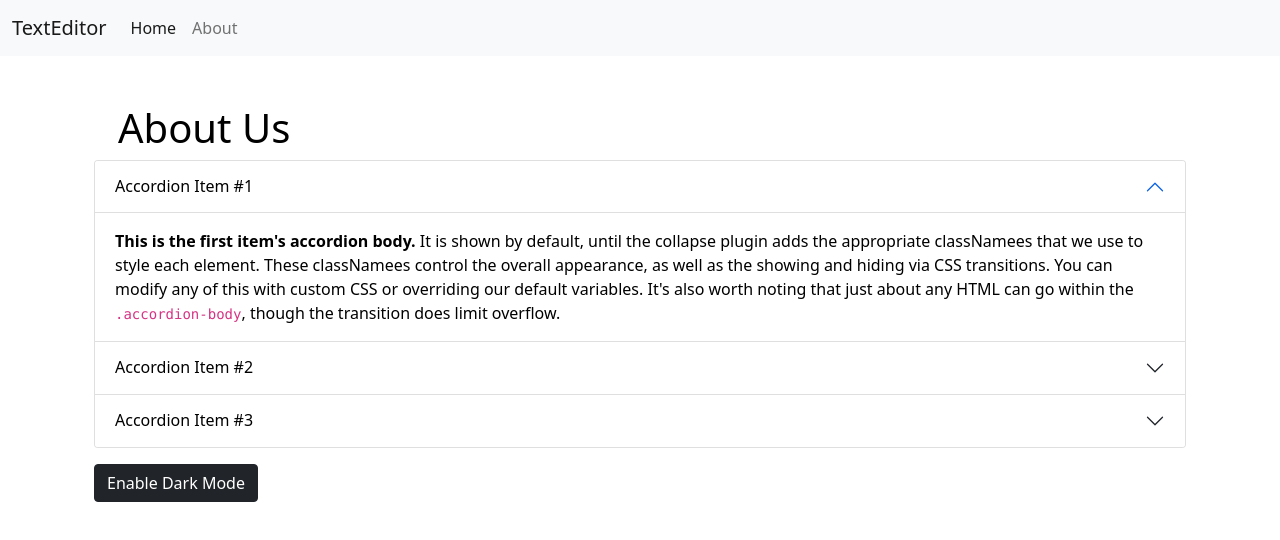
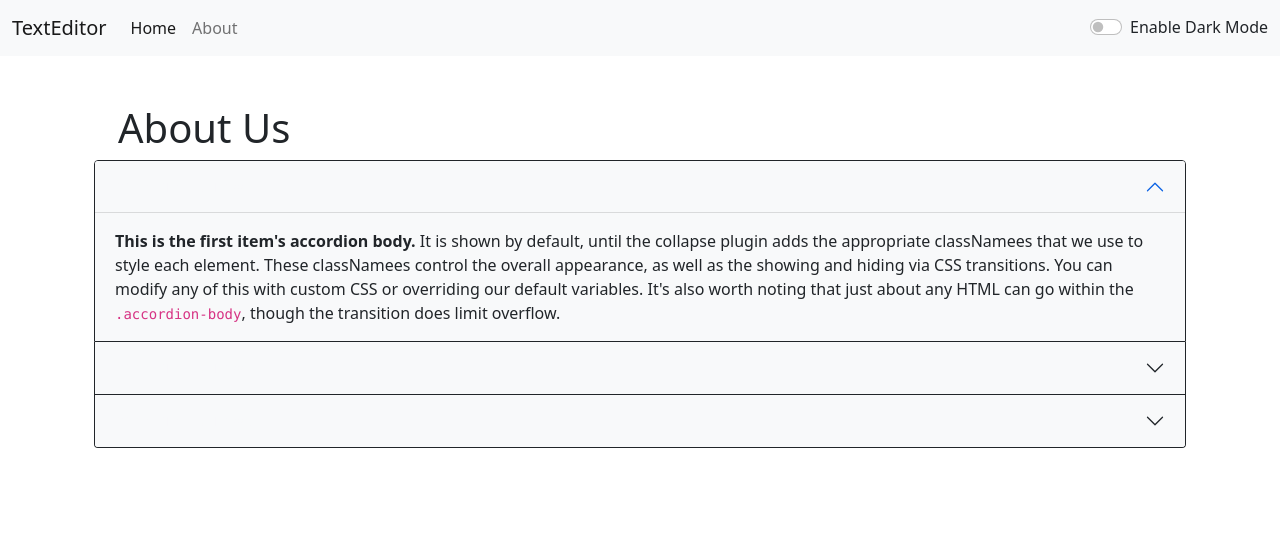
Before and after one commit to Yuji-Itadorii/Text_Editor-Reactjs, a React (Create React App) app: page /about in a window 1280 px wide. Shown: the top 540 px of the page. Built offline with nearby package versions, Linux system fonts and the light colour scheme.

Commit message:
Enhancing About.js

```diff
--- a/src/App.js
+++ b/src/App.js
@@ -40,19 +40,18 @@ function App() {
       document.body.style.color="black";
       showAlert("Light Mode enabled" , "success");
     }
-    console.log("hello");
   }
   return (
     <>
     <Router>
-    <Navbar title="TextEditor" Mode={Mode}  />
+    <Navbar title="TextEditor" Mode={Mode}  toggleMode={toggleMode} />
     <Alert  alert={alert}  />
       <Routes>
-          <Route path="/home" element={<div className="container my-5">
+          <Route path="/" element={<div className="container my-5">
     <Textform heading="Editor" Mode={Mode} toggleMode={toggleMode} alert={alert}  showAlert={showAlert}/>
     </div>} />
           <Route path="/about" element={<div className="container my-5">
-    <About />
+    <About toggleMode={toggleMode} Mode={Mode}/>
     </div>} />
     </Routes>
       </Router>
--- a/src/component/About.js
+++ b/src/component/About.js
@@ -1,40 +1,21 @@
 import React  from "react";
-import { useState } from "react";
 
-export default function About() {
-    const [myStyle, setmyStyle] = useState({ color: 'black', backgroundColor:'white'})
-    const [btntext, setbtnText] = useState("Enable Dark Mode");
-    const toggleColor=()=>{
-        if(myStyle.color === 'black'){
-            setmyStyle({
-            color : 'white',
-            backgroundColor : 'black'
-            })
-            setbtnText("Enable Light Mode");
-        }
-        else{
-            setmyStyle({
-                color : 'black',
-                backgroundColor : 'white'
-            })
-            setbtnText("Enable Dark Mode");
-        }
-    }
+
+export default function About(props) {
   return (
       <>
-    <div className="container" style={myStyle}>
+    <div className="container">
         <h1 className="mx-4 mb-2">About Us</h1>
-      <div className="accordion" id="accordionExample">
-        <div className="accordion-item">
+      <div className={`accordion`} id="accordionExample">
+        <div className={`accordion-item border-dark`}>
           <h2 className="accordion-header" id="headingOne">
             <button
-              className="accordion-button"
+              className={`accordion-button  text-${props.Mode}  bg-${props.Mode}`}
               type="button"
               data-bs-toggle="collapse"
               data-bs-target="#collapseOne"
               aria-expanded="true"
               aria-controls="collapseOne"
-              style={myStyle}
             >
               Accordion Item #1
             </button>
@@ -45,7 +26,7 @@ export default function About() {
             aria-labelledby="headingOne"
             data-bs-parent="#accordionExample"
           >
-            <div className="accordion-body" style={myStyle}>
+            <div className={`accordion-body bg-${props.Mode}`}>
               <strong>This is the first item's accordion body.</strong> It is
               shown by default, until the collapse plugin adds the appropriate
               classNamees that we use to style each element. These classNamees
@@ -57,16 +38,15 @@ export default function About() {
             </div>
           </div>
         </div>
-        <div className="accordion-item">
+        <div className="accordion-item border-dark">
           <h2 className="accordion-header" id="headingTwo">
             <button
-              className="accordion-button collapsed"
+              className={`bg-${props.Mode} text-${props.Mode} accordion-button collapsed`}
               type="button"
               data-bs-toggle="collapse"
               data-bs-target="#collapseTwo"
               aria-expanded="false"
               aria-controls="collapseTwo"
-              style={myStyle}
             >
               Accordion Item #2
             </button>
@@ -77,7 +57,7 @@ export default function About() {
             aria-labelledby="headingTwo"
             data-bs-parent="#accordionExample"
           >
-            <div className="accordion-body" style={myStyle}>
+            <div className={`accordion-body bg-${props.Mode}`}>
               <strong>This is the second item's accordion body.</strong> It is
               hidden by default, until the collapse plugin adds the appropriate
               classNamees that we use to style each element. These classNamees
@@ -89,16 +69,15 @@ export default function About() {
             </div>
           </div>
         </div>
-        <div className="accordion-item">
+        <div className="accordion-item border-dark">
           <h2 className="accordion-header" id="headingThree">
             <button
-              className="accordion-button collapsed"
+              className={`bg-${props.Mode} text-${props.Mode} accordion-button collapsed`}
               type="button"
               data-bs-toggle="collapse"
               data-bs-target="#collapseThree"
               aria-expanded="false"
               aria-controls="collapseThree"
-              style={myStyle}
             >
               Accordion Item #3
             </button>
@@ -109,7 +88,7 @@ export default function About() {
             aria-labelledby="headingThree"
             data-bs-parent="#accordionExample"
           >
-            <div className="accordion-body" style={myStyle}>
+            <div className={`accordion-body bg-${props.Mode}`}>
               <strong>This is the third item's accordion body.</strong> It is
               hidden by default, until the collapse plugin adds the appropriate
               classNamees that we use to style each element. These classNamees
@@ -123,9 +102,6 @@ export default function About() {
         </div>
       </div>
     </div>
-    <div className="container">
-      <button onClick={toggleColor} type="button" className="btn btn-dark my-3">{btntext}</button>
-    </div>
     </>
   );
 }
--- a/src/component/Navbar.js
+++ b/src/component/Navbar.js
@@ -7,23 +7,27 @@ export default function Navbar(props) {
   return (
     <nav className={`navbar navbar-expand-lg navbar-${props.Mode} bg-${props.Mode}`}>
     <div className="container-fluid">
-      <Link className="navbar-brand" to="/home">{props.title}</Link>
+      <Link className="navbar-brand" to="/">{props.title}</Link>
       <button className="navbar-toggler" type="button" data-bs-toggle="collapse" data-bs-target="#navbarSupportedContent" aria-controls="navbarSupportedContent" aria-expanded="false" aria-label="Toggle navigation">
         <span className="navbar-toggler-icon"></span>
       </button>
       <div className="collapse navbar-collapse" id="navbarSupportedContent">
         <ul className="navbar-nav me-auto mb-2 mb-lg-0">
           <li className="nav-item">
-            <Link className="nav-link active" aria-current="page" to="/home">Home</Link>
+            <Link className="nav-link active" aria-current="page" to="/">Home</Link>
           </li>
           <li className="nav-item">
             <Link className="nav-link" to="/about">About</Link>
           </li>
         </ul>
-        {/* <form className="d-flex">
-          <input className="form-control me-2" type="search" placeholder="Search" aria-label="Search" />
-          <button className="btn btn-primary" type="submit">Search</button>
-        </form> */}
+
+
+        <form className="d-flex">
+        <div className="form-check form-switch">
+          <input className="form-check-input" type="checkbox" onClick={props.toggleMode} role="switch" id="flexSwitchCheckDefault"/>
+          <label className="form-check-label" onClick={props.toggleMode} htmlFor="flexSwitchCheckDefault">Enable Dark Mode</label>
+        </div>
+        </form>
       </div>
     </div>
   </nav>
--- a/src/component/Textform.js
+++ b/src/component/Textform.js
@@ -51,12 +51,7 @@ export default function Textform(props) {
             <h4>Your text summary</h4>
             <p> {text.split(" ").length-1} Words and {text.length} Characters </p>
         </div>
-        <div className="container">
-        <div className="form-check form-switch">
-          <input className="form-check-input" type="checkbox" onClick={props.toggleMode} role="switch" id="flexSwitchCheckDefault"/>
-          <label className="form-check-label" onClick={props.toggleMode} htmlFor="flexSwitchCheckDefault">Enable Dark Mode</label>
-        </div>
-        </div>
+
         </>
 
     )
```
